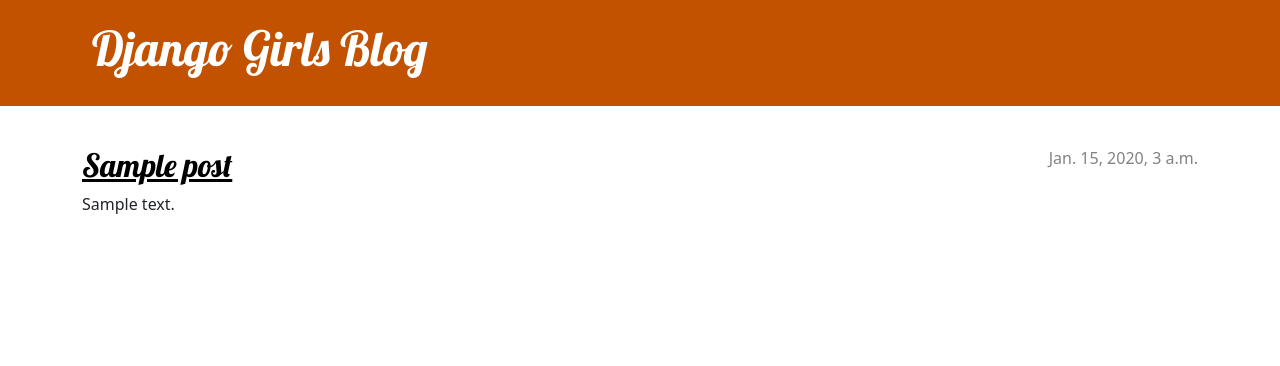
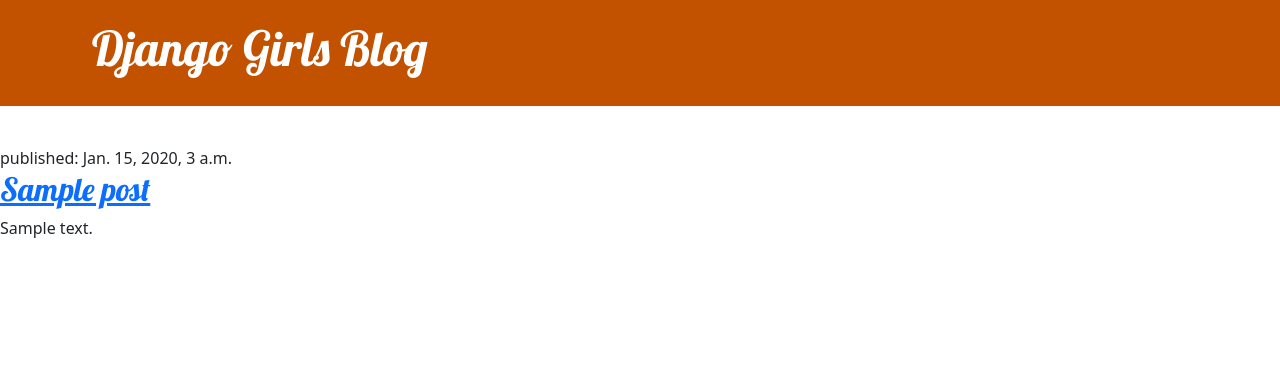
Before and after one commit to Dillon-Mendoza/my-first-blog, a Django app: page / in a window 1280 px wide. Shown: the top 366 px of the page. Run offline with Django 5.2, Linux system fonts and the light colour scheme; tables that the repository leaves empty hold one stand-in row (values such as "Sample post").

Commit message:
Updated HTML file

```diff
--- a/blog/templates/blog/post_list.html
+++ b/blog/templates/blog/post_list.html
@@ -14,20 +14,14 @@
             </div>
         </header>
 
-        <main class="container">
-            <div class="row">
-                <div class="col">
-                    {% for post in posts %}
-                        <article class="post">
-                            <time class="date">
-                                {{ post.published_date }}
-                            </time>
-                            <h2><a href="">{{ post.title }}</a></h2>
-                            <p>{{ post.text|linebreaksbr }}</p>
-                        </article>
-                    {% endfor %}
-                </div>
-            </div>
+        <main>
+            {% for post in posts %}
+                <article>
+                    <time>published: {{ post.published_date }}</time>
+                    <h2><a href="">{{ post.title }}</a></h2>
+                    <p>{{ post.text|linebreaksbr }}</p>
+                </article>
+            {% endfor %}
         </main>
     </body>
 </html>
```
